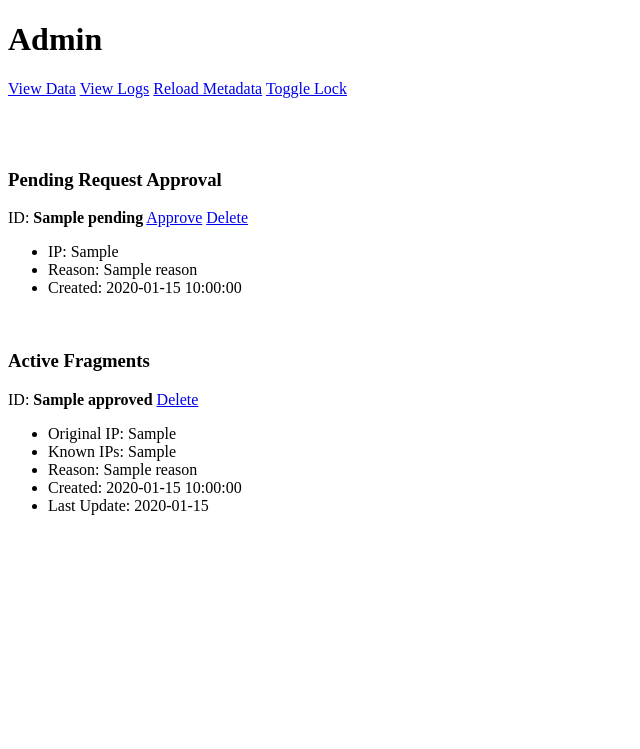
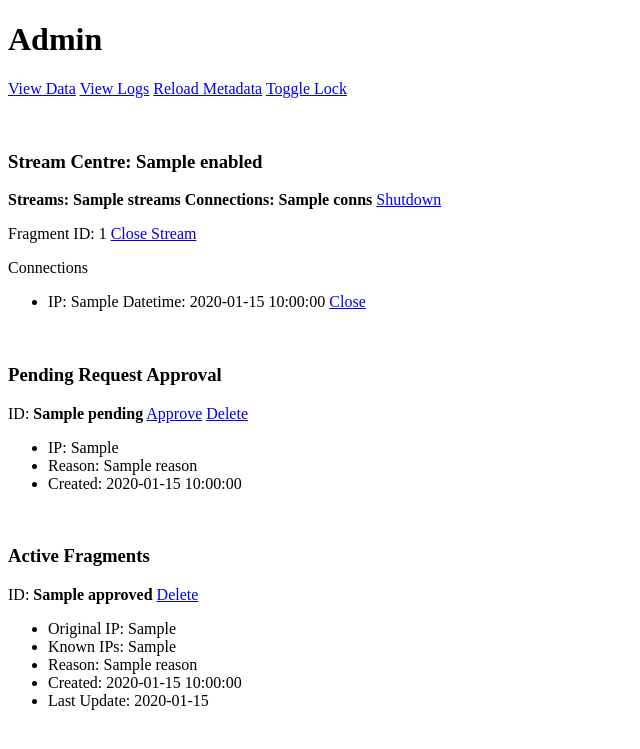
Before and after one commit to Prakhar896/DataServer, a Flask app: template templates/admin.html in a window 1280 px wide. Shown: the top 749 px of the page, without its empty margins (0-640 px from the left). Run offline with Flask 3, Linux system fonts and the light colour scheme; the template is opened without the code that fills it: most values are stand-ins (such as "Sample title", 1, 10 or a date in 2020).

Commit message:
added streamcentre interaction abilities through admin dashboard

```diff
--- a/main.py
+++ b/main.py
@@ -47,10 +47,24 @@ def admin():
         data[id]["created"] = Universal.fromUTC(data[id]["created"], localisedTo=Universal.localeOffset).strftime(Universal.readableDatetimeFormat)
         data[id]["lastUpdate"] = Universal.fromUTC(data[id]["lastUpdate"], localisedTo=Universal.localeOffset).strftime(Universal.readableDatetimeFormat) if data[id]["lastUpdate"] != None else None
 
+    scData = {}
+    for fragID in StreamCentre.connections:
+        scData[fragID] = {}
+        for cID in StreamCentre.connections[fragID]:
+            scData[fragID][cID] = {
+                "ip": StreamCentre.connections[fragID][cID]["ip"],
+                "datetime": Universal.fromUTC(StreamCentre.connections[fragID][cID]["datetime"], localisedTo=Universal.localeOffset).strftime(Universal.readableDatetimeFormat)
+            }
+    sc = {
+        "data": scData,
+        "streams": len(StreamCentre.connections),
+        "conns": StreamCentre.getConnectionsCount(),
+    }
+
     approved = {id: data[id] for id in data if data[id]["approved"]}
     pending = {id: data[id] for id in data if not data[id]["approved"]}
 
-    return render_template("admin.html", approved=approved, pending=pending, adminKey=request.args.get("key", None))
+    return render_template("admin.html", approved=approved, pending=pending, adminKey=request.args.get("key", None), sc=sc)
 
 @app.route("/admin/approveRequest", methods=["GET"])
 @checkAdmin
@@ -128,6 +142,45 @@ def viewLogs():
         return "<br>".join(logs), 200
     except Exception as e:
         return "ERROR: Failed to read logs. Error: {}".format(e), 500
+
+@app.route("/admin/streamCentre/shutdown", methods=["GET"])
+@checkAdmin
+def shutdownStreamCentre():
+    StreamCentre.shutdown()
+
+    flash("Stream Centre shutdown.")
+    return redirect(url_for("admin", key=request.args.get("key", None)))
+
+@app.route("/admin/streamCentre/closeFragment", methods=["GET"])
+def closeFragmentStream():
+    fragmentID = request.args.get("fragmentID", None)
+    if fragmentID == None:
+        return "ERROR: Invalid request.", 400
+
+    if fragmentID not in DataStore.system or fragmentID not in StreamCentre.connections:
+        return "ERROR: Invalid request.", 400
+
+    StreamCentre.close(fragmentID)
+
+    flash("Fragment '{}' stream closed.".format(fragmentID))
+    return redirect(url_for("admin", key=request.args.get("key", None)))
+
+@app.route("/admin/streamCentre/closeConnection", methods=["GET"])
+def closeConnection():
+    fragmentID = request.args.get("fragmentID", None)
+    connectionID = request.args.get("connectionID", None)
+    if fragmentID == None or connectionID == None:
+        return "ERROR: Invalid request.", 400
+
+    if fragmentID not in DataStore.system or fragmentID not in StreamCentre.connections:
+        return "ERROR: Invalid request.", 400
+    if connectionID not in StreamCentre.connections[fragmentID]:
+        return "ERROR: Invalid request.", 400
+
+    StreamCentre.close(fragmentID, connectionID)
+
+    flash("Connection '{}' closed.".format(connectionID))
+    return redirect(url_for("admin", key=request.args.get("key", None)))
 
 @app.route("/api/requestFragment", methods=["POST"])
 @checkAPIKey
@@ -244,6 +297,10 @@ def readFragment():
 
 @sock.route("/api/streamFragment")
 def streamFragment(ws: Server):
+    if not StreamCentre.checkPermission():
+        ws.close(message="Fragment Stream API unavailable.")
+        return
+
     # Authorisation with API key, fragment ID and secret
     ws.send(MessageWriter.normal("Authorisation required. Please submit credentials. All payloads as JSON."))
     auth = ws.receive(timeout=3)
--- a/templates/admin.html
+++ b/templates/admin.html
@@ -21,6 +21,17 @@
     {% endwith %}
     <p><a href="{{ url_for('getDataStore', key=adminKey)}}">View Data</a>   <a href="{{ url_for('viewLogs', key=adminKey)}}">View Logs</a>   <a href="{{ url_for('reloadMetadata', key=adminKey) }}">Reload Metadata</a>   <a href="{{ url_for('toggleLock', key=adminKey) }}">Toggle Lock</a></p>
     <br>
+    <h3>Stream Centre: {{ sc["enabled"] }}</h3>
+    <p><strong>Streams: {{ sc["streams"] }} Connections: {{ sc["conns"] }}</strong>  <a href="{{ url_for('shutdownStreamCentre', key=adminKey) }}">Shutdown</a></p>
+    {% for fragID in sc["data"] %}
+        <p>Fragment ID: {{ fragID }}  <a href="{{ url_for('closeFragmentStream', key=adminKey, fragmentID=fragID) }}">Close Stream</a></p>
+        <p>Connections</p>
+        <ul>
+            {% for connID in sc["data"][fragID] %}
+                <li>IP: {{ sc["data"][fragID][connID]["ip"] }} Datetime: {{ sc["data"][fragID][connID]["datetime"] }} <a href="{{ url_for('closeConnection', key=adminKey, fragmentID=fragID, connectionID=connID) }}">Close</a></li>
+            {% endfor %}
+        </ul>
+    {% endfor %}
     <br>
     <h3>Pending Request Approval</h3>
     {% if pending == {} %}
```
Also changed, not shown: models.py (+13 -1 lines).
